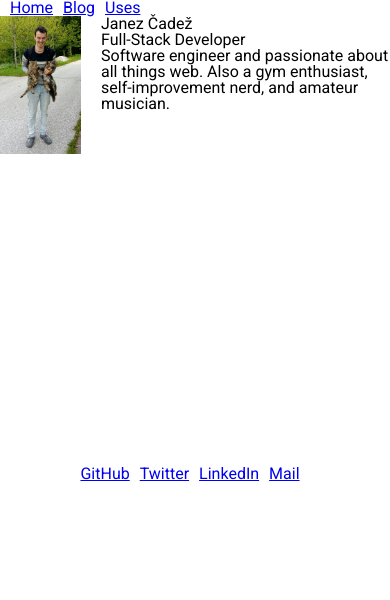
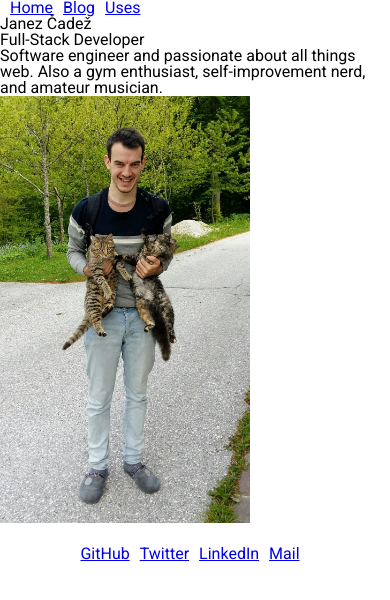
Before and after one commit to jamzi/portfolio, a Gatsby site: page / in a window 390 px wide. Built offline with nearby package versions, Linux system fonts and the light colour scheme; Gatsby itself is replaced by a stand-in of ours.

Commit message:
media query for portfolio image on smaller devices

```diff
--- a/src/pages/index.js
+++ b/src/pages/index.js
@@ -7,6 +7,9 @@ import Layout from "../components/layout"
 
 const HomeWrapper = styled.div`
   display: flex;
+  @media (max-width: 768px) {
+    flex-direction: column-reverse;
+  }
 `
 
 const PortfolioImageWrapper = styled.div`
```
